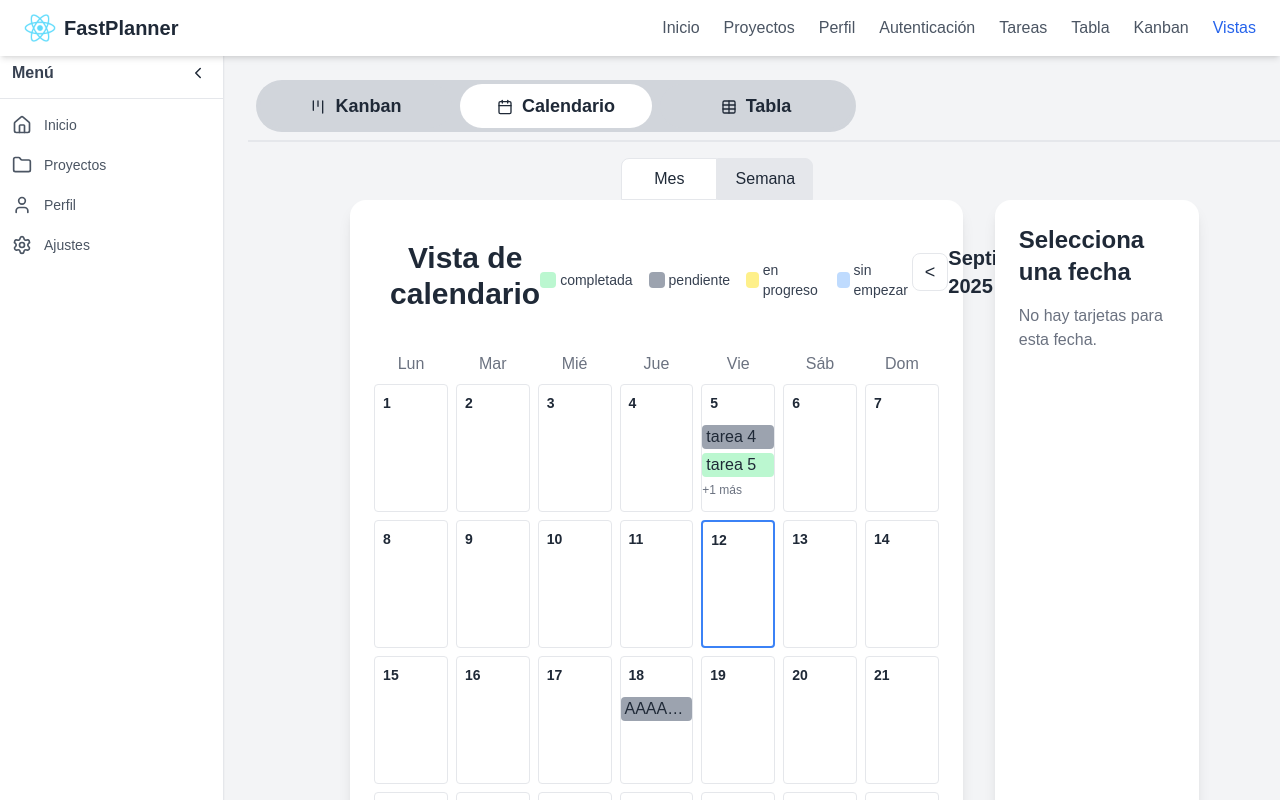
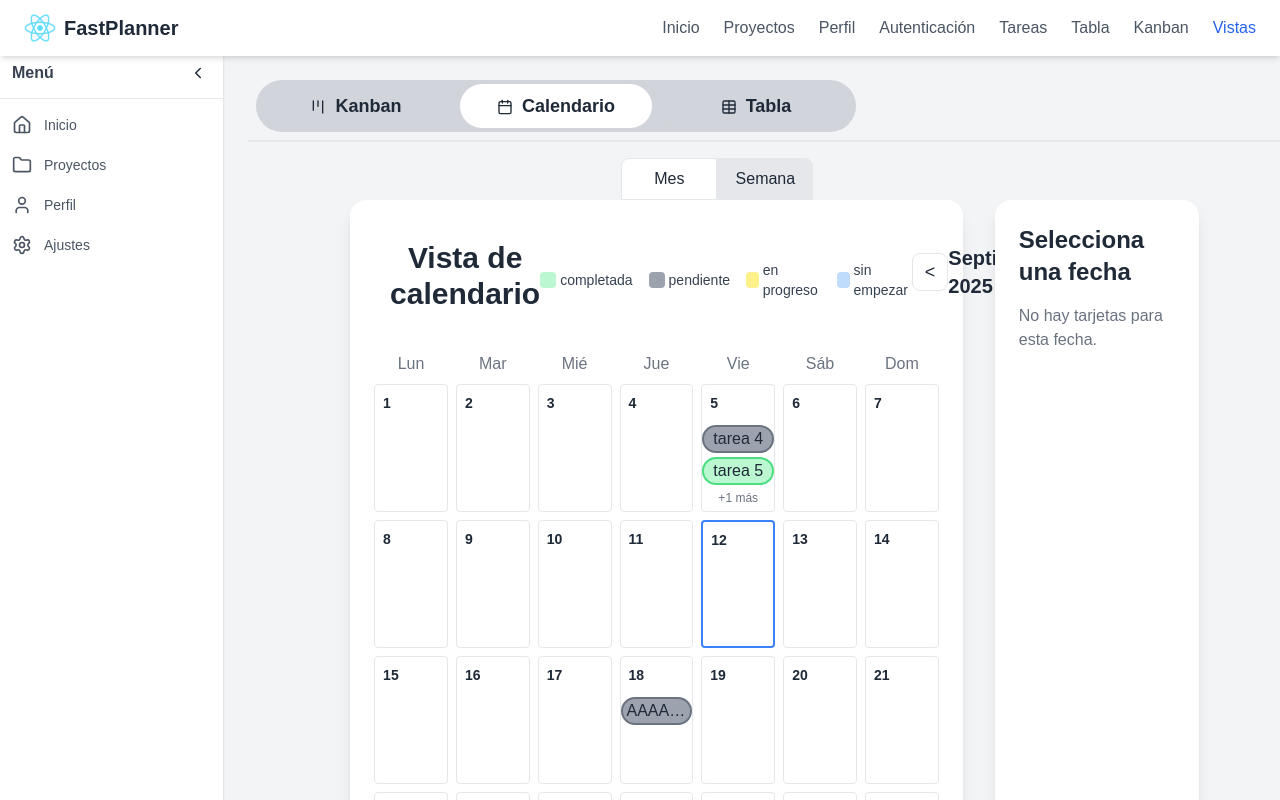
Before and after one commit to JorgeFierroo/FastPlanner, a React (Create React App) app in the folder frontend/: page /Vistas in a window 1280 px wide. Both pictures are taken after a click on the button "Calendario". Shown: the top 800 px of the page. Built offline with nearby package versions, Linux system fonts and the light colour scheme; the HTML template or start-up script is replaced by a standard one.

Commit message:
Calendario: cambio en el estilo de las tareas y arreglo de error al tener titulo muy largo

```diff
--- a/frontend/src/components/CalendarView/CalendarSide.tsx
+++ b/frontend/src/components/CalendarView/CalendarSide.tsx
@@ -23,11 +23,13 @@ export default function CalendarSide({ monthNames, selectedDate, tasks }: Calend
                 <p className="text-gray-500">No hay tarjetas para esta fecha.</p>
             ) : (
                 <div>
-                    <p className="text-gray-500">Hay {tasks.length} tarjeta{tasks.length > 1 ? "s" : ""} para esta fecha:</p>
-                    <ul className="list-disc list-inside space-y-2">
+                    <p className="text-gray-500 mb-2">Hay {tasks.length} tarjeta{tasks.length > 1 ? "s" : ""} para esta fecha:</p>
+                    <ul className="list-none list-inside space-y-2">
                         {tasks.map((task, idx) => (
-                            <li key={idx} className={" rounded px-2 py-1 truncate "
-                                + (StatusColors.find(sc => sc.label === task.status)?.color || " bg-gray-200")
+                            <li key={idx} className={"rounded-full text-center px-2 py-1 truncate w-56 border-4 hover:cursor-pointer "
+                                + (StatusColors.find(sc => sc.label === task.status)?.color || "bg-gray-200")
+                                + " "
+                                + (StatusColors.find(sc => sc.label === task.status)?.border || "border-gray-300")
                             }>{task.title}</li>
                         ))}
                     </ul>
--- a/frontend/src/components/CalendarView/DayCell.tsx
+++ b/frontend/src/components/CalendarView/DayCell.tsx
@@ -41,8 +41,10 @@ export default function DayCell({ dayNumber, isToday, isSelected, clickFunction,
         {tasks.slice(0, mode === "month" ? 2 : 10).map((task, idx) => (
           <div
             key={task.id}
-            className={"text-s rounded px-1 truncate "
-              + (StatusColors.find(sc => sc.label === task.status)?.color || " bg-gray-200")} // Color según el estado
+            className={"text-s rounded-full text-center px-1 truncate border-2 "
+              + (StatusColors.find(sc => sc.label === task.status)?.color || " bg-gray-200") // Color según el estado
+              + " "
+              + (StatusColors.find(sc => sc.label === task.status)?.border || "border-gray-300 border-2")}
             title={task.title} // tooltip si el texto es largo
             draggable={true} // Hacer la tarea draggable
             onDragStart={(e) => {
@@ -56,7 +58,7 @@ export default function DayCell({ dayNumber, isToday, isSelected, clickFunction,
         ))}
 
         {tasks.length > (mode === "month" ? 2 : 10) && (
-          <div className="text-[12px] text-gray-500">+{tasks.length - (mode === "month" ? 2 : 10)} más</div>
+          <div className="text-[12px] text-gray-500 text-center">+{tasks.length - (mode === "month" ? 2 : 10)} más</div>
         )}
       </div>
 
--- a/frontend/src/components/StatusColors.tsx
+++ b/frontend/src/components/StatusColors.tsx
@@ -1,6 +1,6 @@
 export const StatusColors = [
-    { color: "bg-green-200", label: "completada" },
-    { color: "bg-gray-400", label: "pendiente" },
-    { color: "bg-yellow-200", label: "en progreso" },
-    { color: "bg-blue-200", label: "sin empezar" },
+    { color: "bg-green-200", border: "border-green-400", label: "completada" },
+    { color: "bg-gray-400", border: "border-gray-500", label: "pendiente" },
+    { color: "bg-yellow-200", border: "border-yellow-400", label: "en progreso" },
+    { color: "bg-blue-200", border: "border-blue-400", label: "sin empezar" },
   ];
--- a/frontend/src/pages/TestCalendar.tsx
+++ b/frontend/src/pages/TestCalendar.tsx
@@ -13,7 +13,7 @@ const TestCalendar: React.FC = () => {
     const [mockTasks, setMockTasks] = useState<
       { id: number; title: string; status: string; date: string }[]
     >([
-      { id: 1, title: "tarea 1", status: "pendiente", date: "2025-08-15" },
+      { id: 1, title: "tarea 1 lorem ipsum dolor sit amet afmawkfnawkfnawkfnawk fa fw f afa", status: "pendiente", date: "2025-08-15" },
       { id: 2, title: "tarea 2", status: "completada", date: "2025-08-15" },
       { id: 3, title: "tarea 3", status: "pendiente", date: "2025-08-20" },
       { id: 4, title: "tarea 4", status: "pendiente", date: "2025-09-05" },
```
